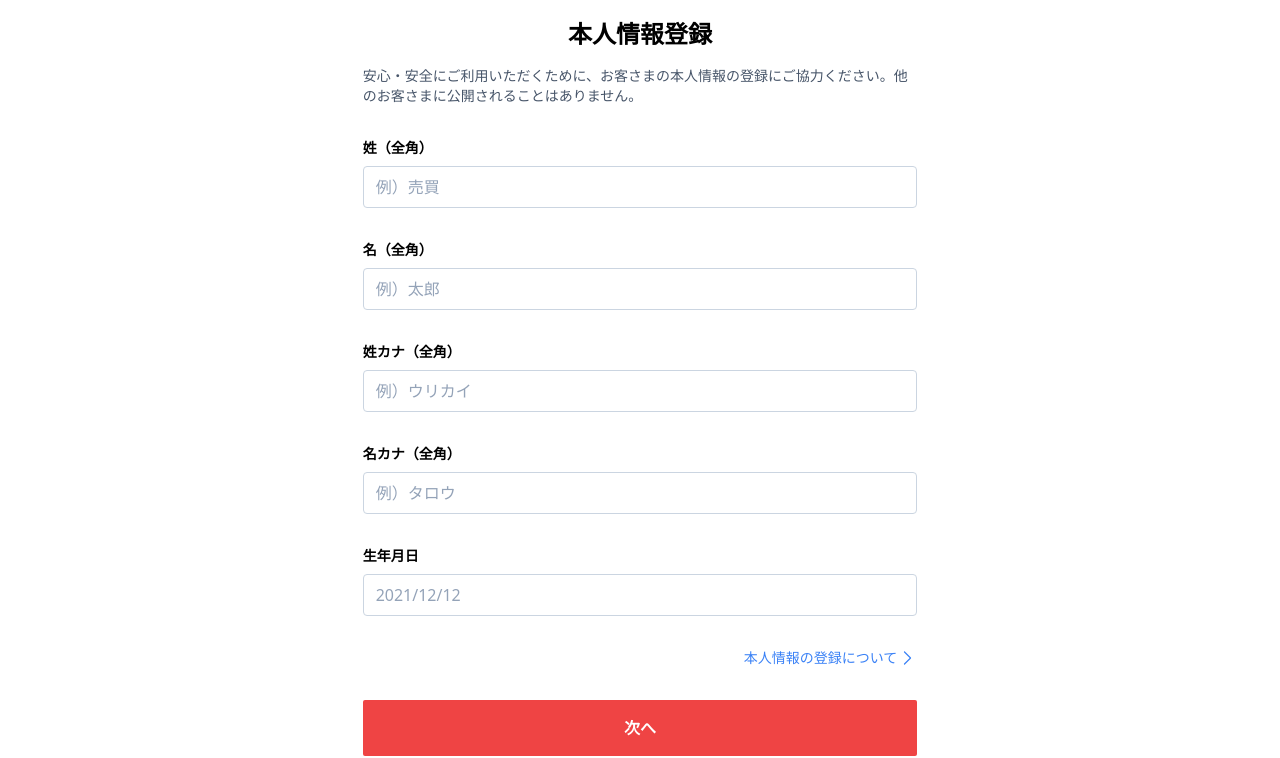
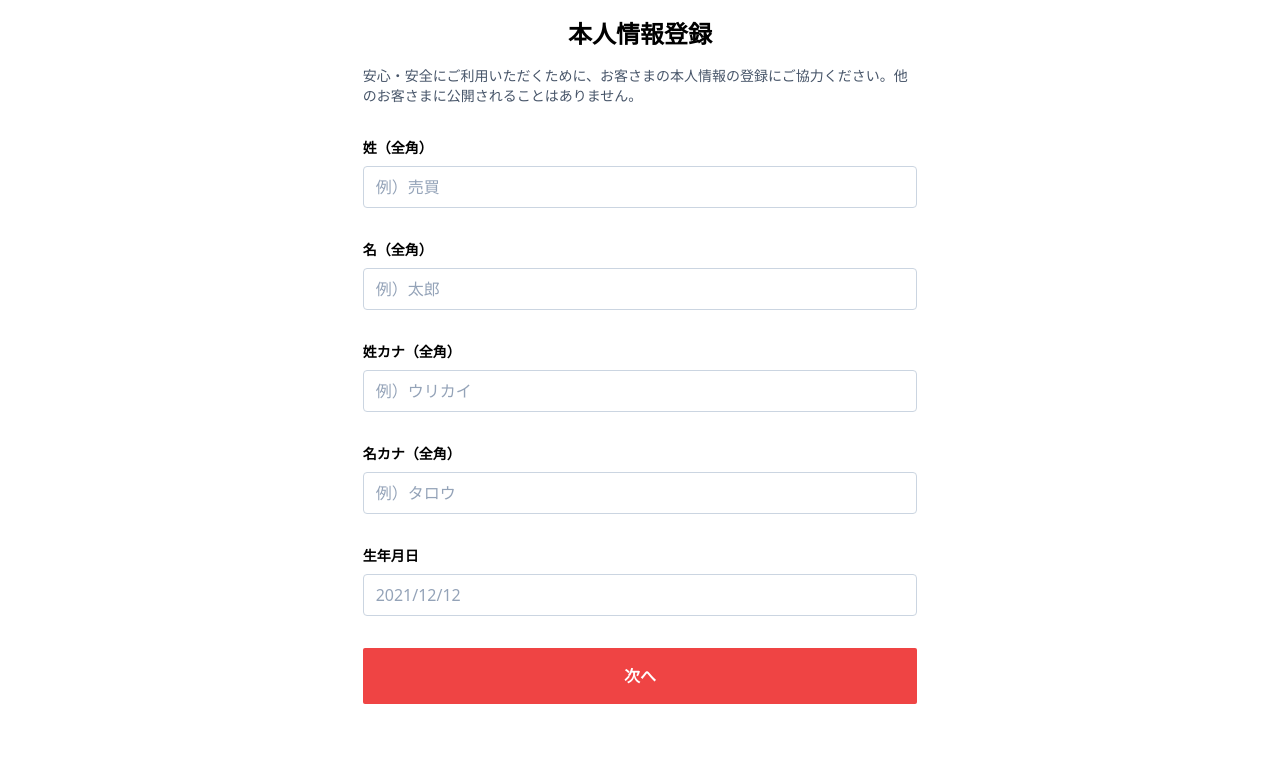
Before and after one commit to ihatov08/mercari-clonse-assets, a plain HTML site: page signup_identification.html in a window 1280 px wide. Shown: the part 78-836 px from the top of the page. Drawn offline with nearby package versions, Linux system fonts and the light colour scheme.

Commit message:
説明リンク削除

```diff
--- a/signup_identification.html
+++ b/signup_identification.html
@@ -103,10 +103,6 @@
                 <input class="appearance-none border border-gray-300 rounded py-2 px-3 text-grey-darker w-full" type="text" placeholder="2021/12/12">
               </div>
             </div>
-            <div class="mb-8 text-right"><a class="flex items-center justify-end text-sm text-blue-500 hover:opacity-80" href="#"><span>本人情報の登録について</span>
-                <svg class="w-5" viewbox="0 0 24 24" fill="none" xmlns="http://www.w3.org/2000/svg">
-                  <path d="M8.46967 4.21967C8.17678 4.51256 8.17678 4.98744 8.46967 5.28033L15.1893 12L8.46967 18.7197C8.17678 19.0126 8.17678 19.4874 8.46967 19.7803C8.76256 20.0732 9.23744 20.0732 9.53033 19.7803L16.7803 12.5303C17.0732 12.2374 17.0732 11.7626 16.7803 11.4697L9.53033 4.21967C9.23744 3.92678 8.76256 3.92678 8.46967 4.21967Z" fill="currentColor"></path>
-                </svg></a></div>
             <div>
               <div class="text-center mb-2 flex flex-col space-y-4">
                 <button class="text-base font-bold bg-red-500 text-white p-2 w-full block py-4 rounded-sm" value="">次へ</button>
```
